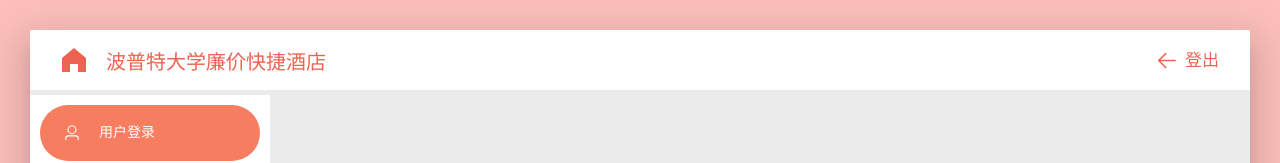
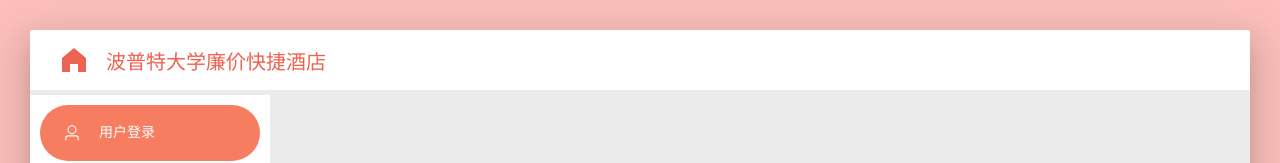
Before and after one commit to kasyva/air-system-frontend, a Vue app in the folder air/: page /login-page in a window 1280 px wide. Shown: the top 163 px of the page. Built offline with nearby package versions, Linux system fonts and the light colour scheme; a web font is replaced by a local one.

Commit message:
修改了初始界面的“登出”按钮。

```diff
--- a/air/src/components/Layout/BaseLayout.vue
+++ b/air/src/components/Layout/BaseLayout.vue
@@ -1,4 +1,5 @@
 <!--@/components/Layout/BaseLayout.vue-->
+<!-- BaseLayout.vue -->
 <template>
   <div class="common-layout">
     <el-container class="card-container">
@@ -10,7 +11,8 @@
           <span class="zhi-mang-xing-regular">波普特大学廉价快捷酒店</span>
         </div>
         <div class="header-right">
-          <el-button type="text" @click="logout">
+          <!-- 控制登出按钮是否显示 -->
+          <el-button v-if="showLogoutButton" type="text" @click="logout">
             <el-icon :size="25" color="#ed6351ff">
               <Back/>
             </el-icon>
@@ -32,13 +34,13 @@
 </template>
 
 <script>
-import {useRouter} from 'vue-router'
-import {HomeFilled, Back} from '@element-plus/icons-vue'
-import {ElMessageBox} from "element-plus";
+import { useRouter } from 'vue-router'
+import { HomeFilled, Back } from '@element-plus/icons-vue'
+import { ElMessageBox } from "element-plus";
 
 export default {
   name: 'BaseLayout',
-  components: {Back, HomeFilled},
+  components: { Back, HomeFilled },
   props: {
     sidebarComponent: {
       type: [Object, Function, String],
@@ -47,6 +49,10 @@ export default {
     sidebarProps: {
       type: Object,
       default: () => ({})
+    },
+    showLogoutButton: {
+      type: Boolean,
+      default: true // 默认显示登出按钮
     }
   },
   setup() {
@@ -61,10 +67,9 @@ export default {
           type: 'warning'
         }
       ).then(() => {
-        // 确认退出
         router.push('/login-page')
       }).catch(() => {
-        // 取消退出，无操作
+        // 取消无操作
       })
     }
 
--- a/air/src/views/LoginPage.vue
+++ b/air/src/views/LoginPage.vue
@@ -1,5 +1,5 @@
 <template>
-  <BaseLayout :sidebarComponent="SidebarLogin" :sidebarProps="sidebarProps">
+  <BaseLayout :sidebarComponent="SidebarLogin" :sidebarProps="sidebarProps" :show-logout-button="false">
     <div class="login-main">
       <!-- 用户登录区域 -->
       <div v-if="activeTab === '1'" class="login-card">
```
Lines whose indentation alone changed are shown as unchanged.
